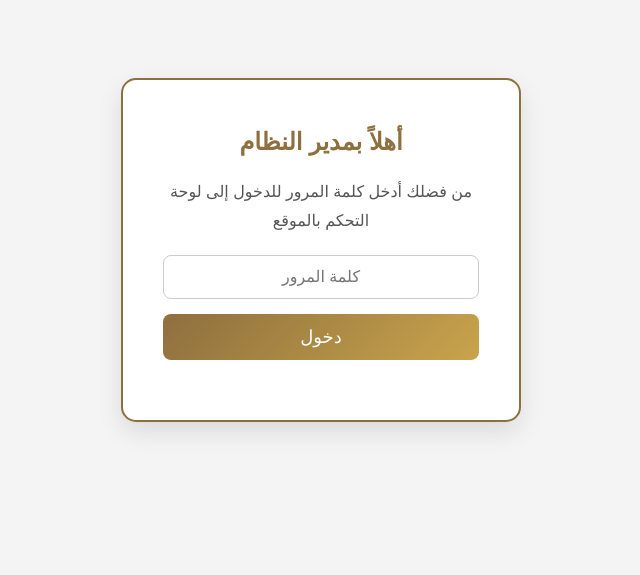
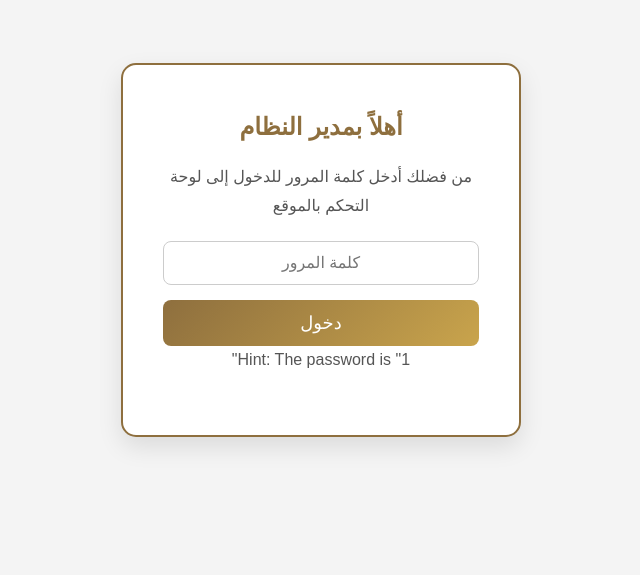
Before and after one commit to MohamedHatem1414/GEM-Egyptian-Museum, a plain HTML site: page admin.html in a window 1280 px wide. Shown: the part 150-725 px from the top of the page, without its empty margins (319-959 px from the left). Drawn offline with Linux system fonts and the light colour scheme; no server answers.

Commit message:
Add files via upload

```diff
--- a/admin.html
+++ b/admin.html
@@ -14,7 +14,7 @@
     <input type="password" id="adminPassInput" placeholder="كلمة المرور">
     <button id="loginAdminBtn">دخول</button>
     <p id="authError" class="auth-error">كلمة المرور غير صحيحة!</p>
-    <p></p>
+    <p>Hint: The password is "1" </p>
   </div>
 
 
```
